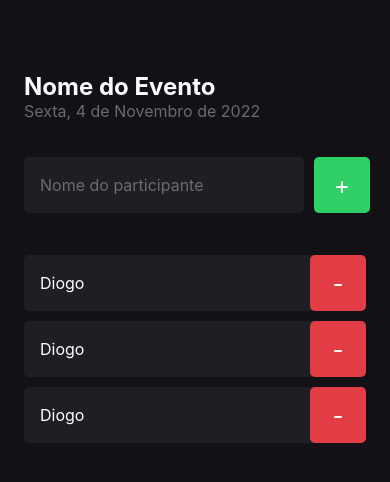
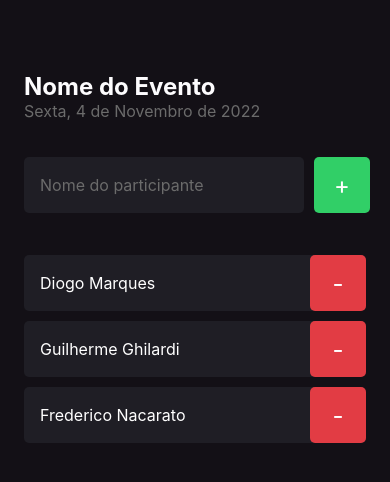
Before and after one commit to divamarques/lista-de-participantes, a React Native app: screen / in a window 390 px wide. Shown: the top 482 px of the page. Built offline with nearby package versions, Linux system fonts and the light colour scheme.

Commit message:
Passando propriedades para o componente, adicionando tipagem e desestruturando as propriedades

```diff
--- a/src/components/Participant/index.tsx
+++ b/src/components/Participant/index.tsx
@@ -1,11 +1,15 @@
 import { View, Text, TouchableOpacity } from "react-native";
 import { styles } from "./styles";
 
-export function Participant(){
+type Props = {
+  name: string;
+}
+
+export function Participant({ name }: Props){
   return(
     <View style={styles.container}>
       <Text style={styles.name}>
-        Diogo
+        {name}
       </Text>
 
       <TouchableOpacity style={styles.button}>
--- a/src/screens/Home/index.tsx
+++ b/src/screens/Home/index.tsx
@@ -34,9 +34,9 @@ export function Home() {
           </Text>
         </TouchableOpacity>
       </View>
-      <Participant />
-      <Participant />
-      <Participant />
+      <Participant name="Diogo Marques"/>
+      <Participant name="Guilherme Ghilardi"/>
+      <Participant name="Frederico Nacarato"/>
     </View>
   );
 }
```
